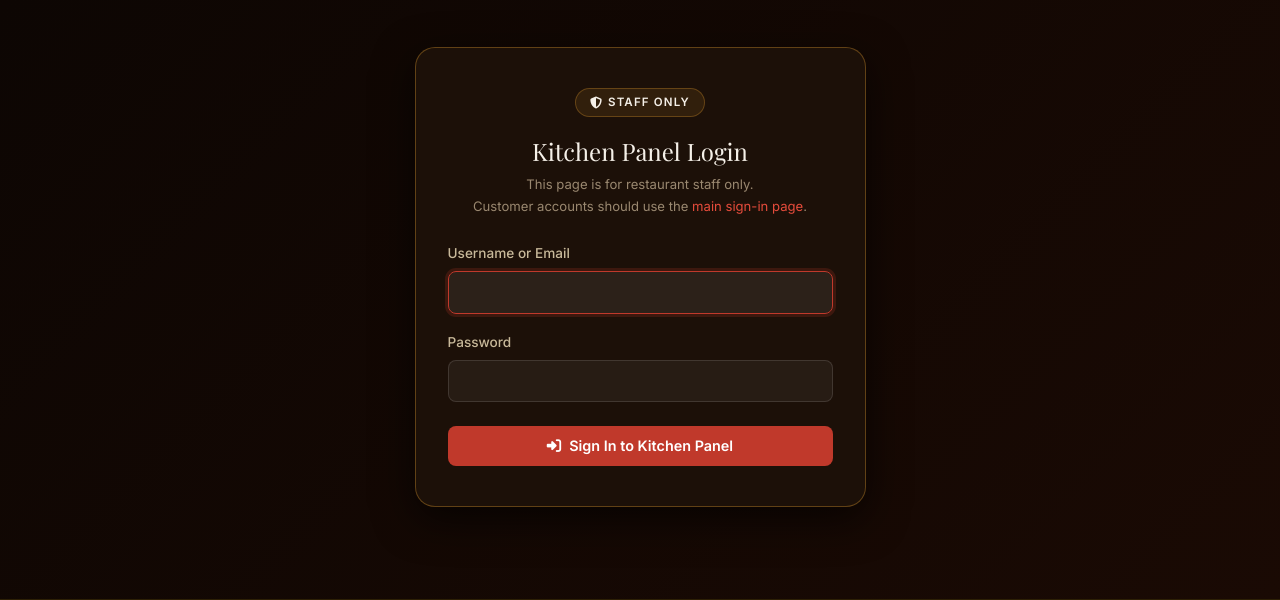
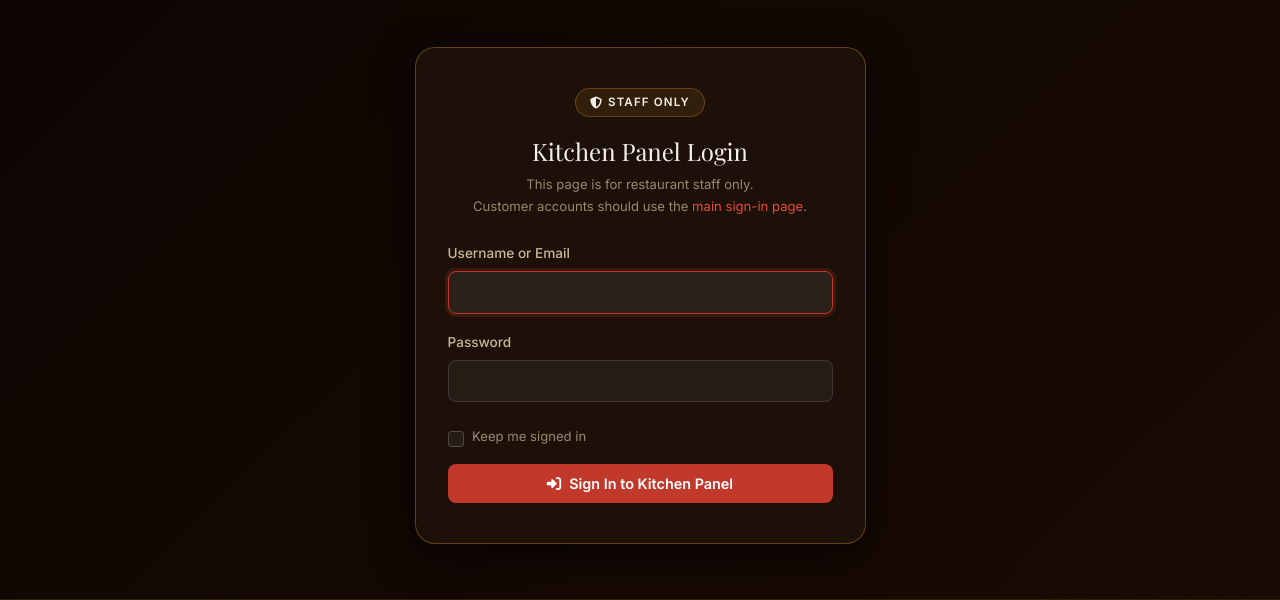
Before and after one commit to unqe/Chinese-project, a Django app: page /staff-access/ in a window 1280 px wide. Shown: the part 88-688 px from the top of the page. Run offline with Django 4.2, Linux system fonts and the light colour scheme.

Commit message:
feat: make 'remember me' actually persist session for 30 days
- settings: ACCOUNT_SESSION_REMEMBER=None (allauth respects checkbox),
  SESSION_COOKIE_AGE=30 days
- staff_login.html: added 'Keep me signed in' checkbox (name=remember)
  matching what allauth expects — regular login.html already had it

```diff
--- a/despair/settings/base.py
+++ b/despair/settings/base.py
@@ -109,6 +109,10 @@ ACCOUNT_LOGIN_METHODS = {"username", "email"}
 ACCOUNT_SIGNUP_FIELDS = ["username*", "email*", "password1*", "password2*"]
 LOGIN_REDIRECT_URL = "/"
 LOGOUT_REDIRECT_URL = "/"
+
+# Session / Remember-me
+ACCOUNT_SESSION_REMEMBER = None          # None = respect the "remember me" checkbox
+SESSION_COOKIE_AGE = 60 * 60 * 24 * 30  # 30 days when remembered
 
 
 # ---------------------------------------------------------------------------
--- a/templates/account/staff_login.html
+++ b/templates/account/staff_login.html
@@ -40,6 +40,10 @@
                             <label class="form-label">Password</label>
                             <input type="password" name="password" class="form-control">
                         </div>
+                        <div class="mb-3 d-flex align-items-center gap-2">
+                            <input type="checkbox" name="remember" id="remember-staff" class="form-check-input" style="width:1.1em;height:1.1em;cursor:pointer;">
+                            <label for="remember-staff" class="form-check-label text-muted small mb-0" style="cursor:pointer;">Keep me signed in</label>
+                        </div>
 
                         <button type="submit" class="btn btn-primary-custom w-100 btn-lg">
                             <i class="fas fa-sign-in-alt me-2"></i>Sign In to Kitchen Panel
```
